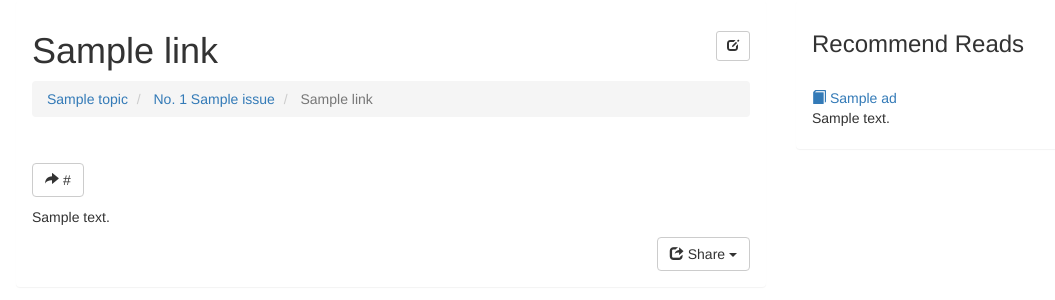
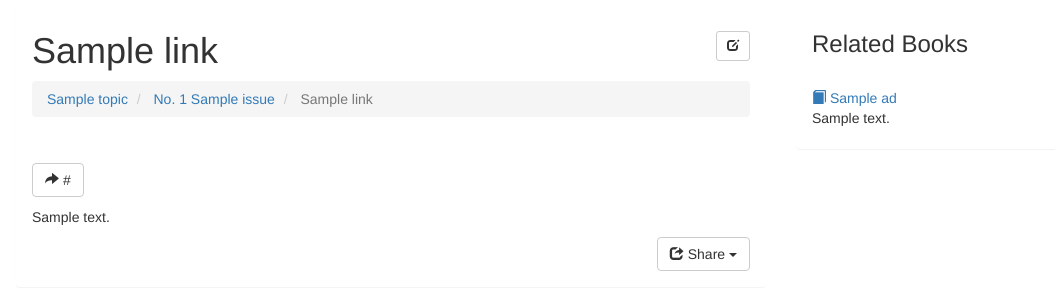
Before and after one commit to soasme/hreftoday, a Flask app: page /links/1 in a window 1280 px wide. Shown: the top 300 px of the page, without its empty margins (69-1124 px from the left). Run offline with Flask 2, Linux system fonts and the light colour scheme; a user stored in the database is signed in; tables that the repository leaves empty hold one stand-in row (values such as "Sample post"); parts of the project's set-up code (start-up, migrations or seed data) failed here and were passed over; some libraries are stand-ins or nearby versions.

Commit message:
Rename to related books.

```diff
--- a/app/templates/web/widgets/ad.html
+++ b/app/templates/web/widgets/ad.html
@@ -2,7 +2,7 @@
 {% if ads %}
 <div class="panel">
   <div class="panel-heading">
-    <h3>Recommend Reads</h3>
+    <h3>Related Books</h3>
   </div>
   <ul class="list-group">
     {% for ad in ads %}
```
